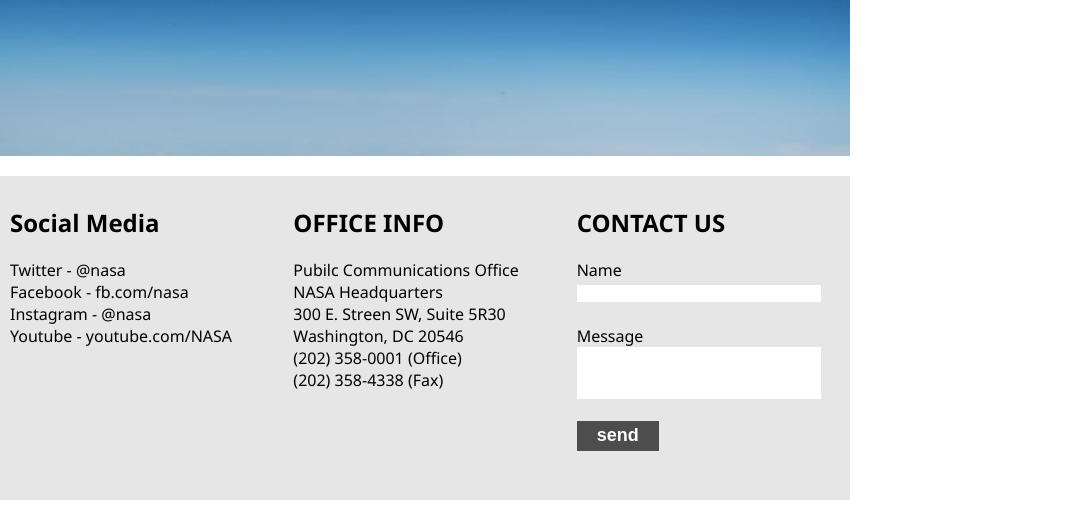
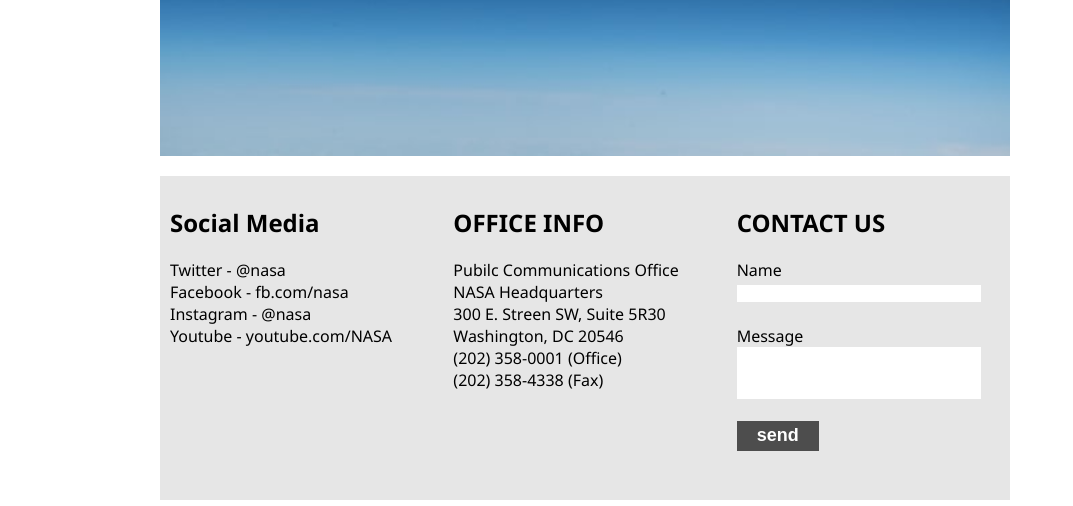
Before and after one commit to alexanderalban/NASA-Contact-Page, a plain HTML site: page index.html in a window 1280 px wide. Shown: the part 294-800 px from the top of the page, without its empty margins (0-1073 px from the left). Drawn offline with Linux system fonts and the light colour scheme.

Commit message:
centered

```diff
--- a/index.html
+++ b/index.html
@@ -7,7 +7,8 @@
     <title>Alex Alban NASA Contact Page</title>
 </head>
 <body>
-    <div>
+    <div class="content-wrapper">
+        <div class="space-top">
             <h1>NASA</h1>
             </div>
          <main>
@@ -40,5 +41,6 @@
                 </ul>
             </section>
         </main>
+    </div>
 </body>
 </html>
--- a/style.css
+++ b/style.css
@@ -3,7 +3,13 @@ body {
     margin: 0
 }
 
-div {
+.content-wrapper {
+    max-width: 960px;
+    margin-right: auto;
+    margin-left: auto;
+}
+
+.space-top {
     display: flex;
     justify-content: center;
     align-items: center;
```
Lines whose indentation alone changed are shown as unchanged.
